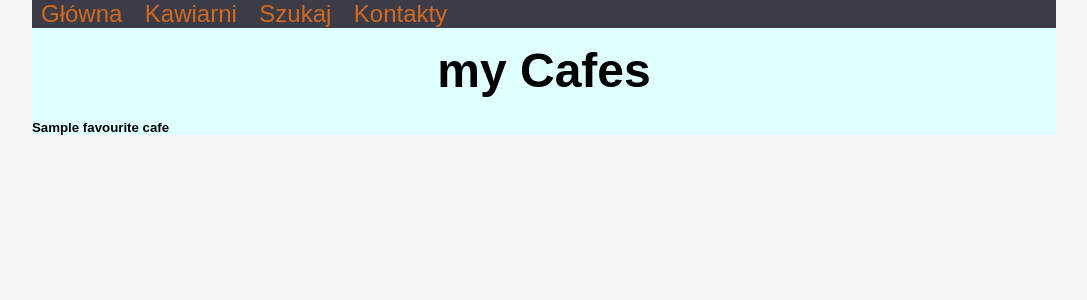
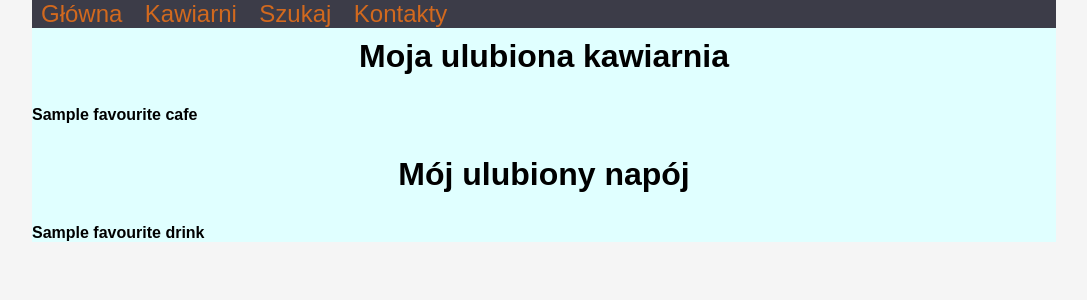
Before and after one commit to wiksez/Cafe_Places, a Django app: template templates/my_profile.html in a window 1280 px wide. Shown: the part 120-420 px from the top of the page, without its empty margins (96-1183 px from the left). Run offline with Django 3.2, Linux system fonts and the light colour scheme; the template is opened without the code that fills it: most values are stand-ins (such as "Sample title", 1, 10 or a date in 2020).

Commit message:
add favorite drink

```diff
--- a/cafe/urls.py
+++ b/cafe/urls.py
@@ -19,6 +19,7 @@ urlpatterns = [
     path('contacts/<int:id>/', views.Contacts.as_view(), name='contacts'),
     path('add_comments/<int:id>/', views.AddComments.as_view(), name='add_feedback'),
     path('add_favorite_cafe/<int:id>/', views.AddCafeToMyFavorite.as_view(), name='add_favorite_cafe'),
+    path('add_favorite_drink/<int:id>/', views.AddDrinkToMyFavorite.as_view(), name='add_favorite_drink'),
     path('my_profile/', views.MyFavoriteCafe.as_view(), name='my_profile'),
     path('admin_profile/', views.AdminSettings.as_view(), name='admin_profile'),
     path('update_drink/<int:id>/', views.UpdateDrinks.as_view(), name='update_drink'),
--- a/templates/menu_drinks.html
+++ b/templates/menu_drinks.html
@@ -17,7 +17,7 @@
             </tr>
             {% for drink in drinks %}
                 <tr>
-                    <td>{{ drink.name }}</td>
+                    <td><a href="{% url 'add_favorite_drink' drink.id %}">{{ drink.name }}</a></td>
                     <td>{{ drink.price }}</td>
                     {% if drink.type_is_hot %}
                     <td>Gorący napój</td>
--- a/templates/my_profile.html
+++ b/templates/my_profile.html
@@ -1,7 +1,11 @@
 {% extends 'main.html' %}
 {% block content %}
-<h1>my Cafes</h1>
-{% for cafe in my_cafes %}
-    <h5>{{ cafe.favourite_cafes.name }}</h5>
+<h2>Moja ulubiona kawiarnia</h2>
+{% for cafe in my_cafe %}
+    <h4>{{ cafe.favourite_cafes.name }}</h4>
+{% endfor %}
+<h2>Mój ulubiony napój</h2>
+{% for drink in my_drink %}
+    <h4>{{ drink.favourite_drinks.name }}</h4>
 {% endfor %}
 {% endblock %}
```
Also changed, not shown: cafe/views.py (+16 -3 lines).
